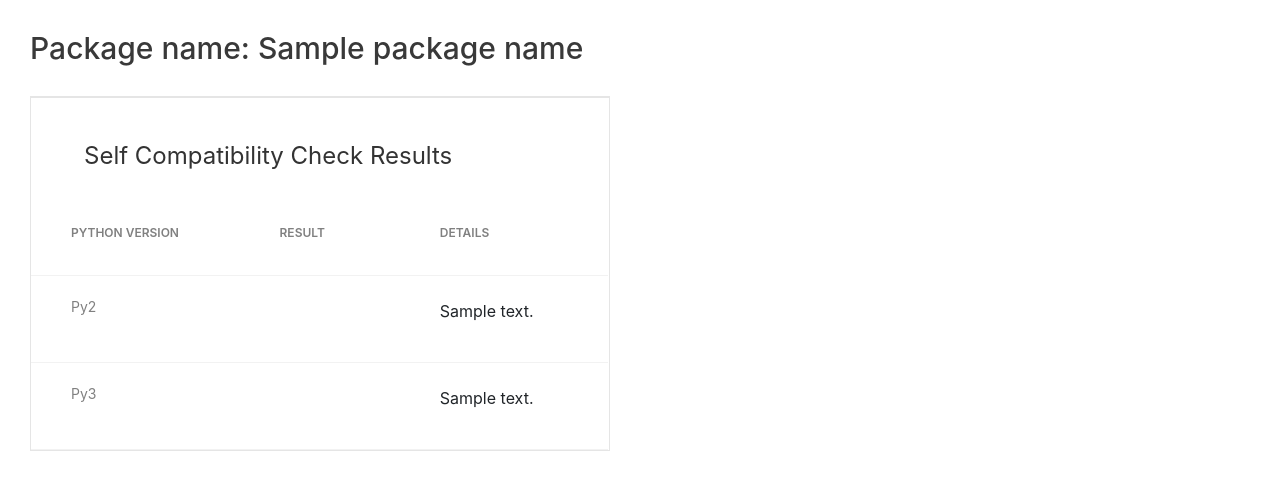
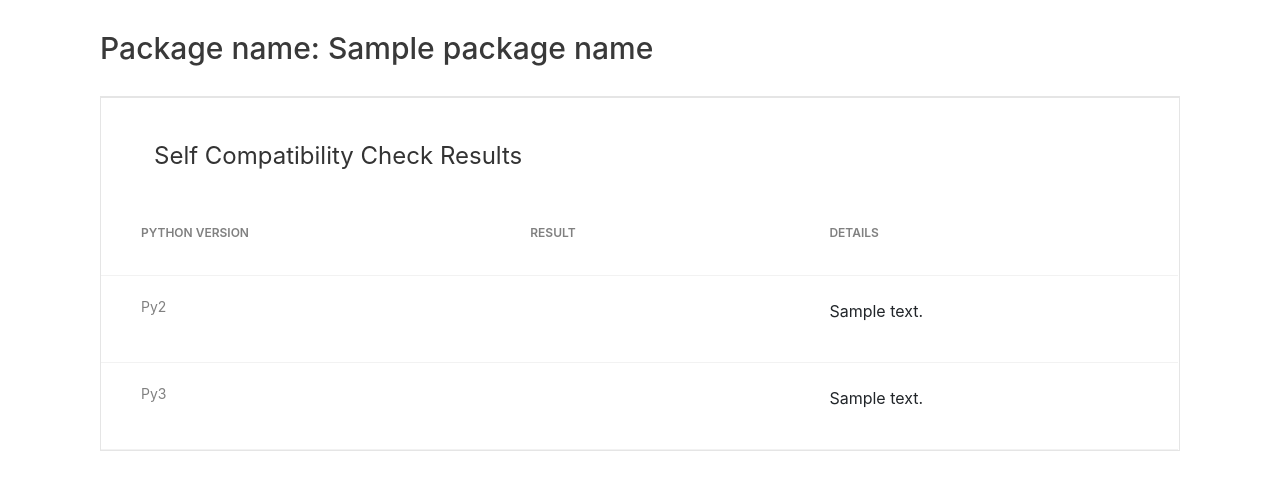
Before and after one commit to GoogleCloudPlatform/cloud-opensource-python, a Flask app: template badge_server/templates/self-compatibility.html in a window 1280 px wide. Shown: the top 490 px of the page. Run offline with Flask 2, Linux system fonts and the light colour scheme; the template is opened without the code that fills it: most values are stand-ins (such as "Sample title", 1, 10 or a date in 2020); some libraries are stand-ins or nearby versions.

Commit message:
Make the tabs stay at the center of page

```diff
--- a/badge_server/static/css/theme.css
+++ b/badge_server/static/css/theme.css
@@ -1,5 +1,10 @@
 .m-b-30 {
     margin-bottom: 30px;
+}
+
+.center {
+  display: flex;
+  justify-content: center;
 }
 
 .title--sbold {
--- a/badge_server/templates/google-compatibility.html
+++ b/badge_server/templates/google-compatibility.html
@@ -21,7 +21,8 @@
 </head>
 
 <body class="animsition">
-    <div class="col-lg-6">
+    <div class="center">
+        <div class="container">
             <!-- WELCOME-->
             <section class="welcome p-t-10">
                 <div class="container">
@@ -118,6 +119,7 @@
                 </div>
             </div>
           </div>
+    </div>
 </body>
 
 <!-- Jquery JS-->
--- a/badge_server/templates/self-compatibility.html
+++ b/badge_server/templates/self-compatibility.html
@@ -21,7 +21,8 @@
 </head>
 
 <body class="animsition">
-    <div class="col-lg-6">
+    <div class="center">
+        <div class="container">
             <!-- WELCOME-->
             <section class="welcome p-t-10">
                 <div class="container">
@@ -86,6 +87,7 @@
             </section>
             <!-- END USER DATA-->
         </div>
+    </div>
 </body>
 
 <!-- Jquery JS-->
```
Lines whose indentation alone changed are shown as unchanged.
